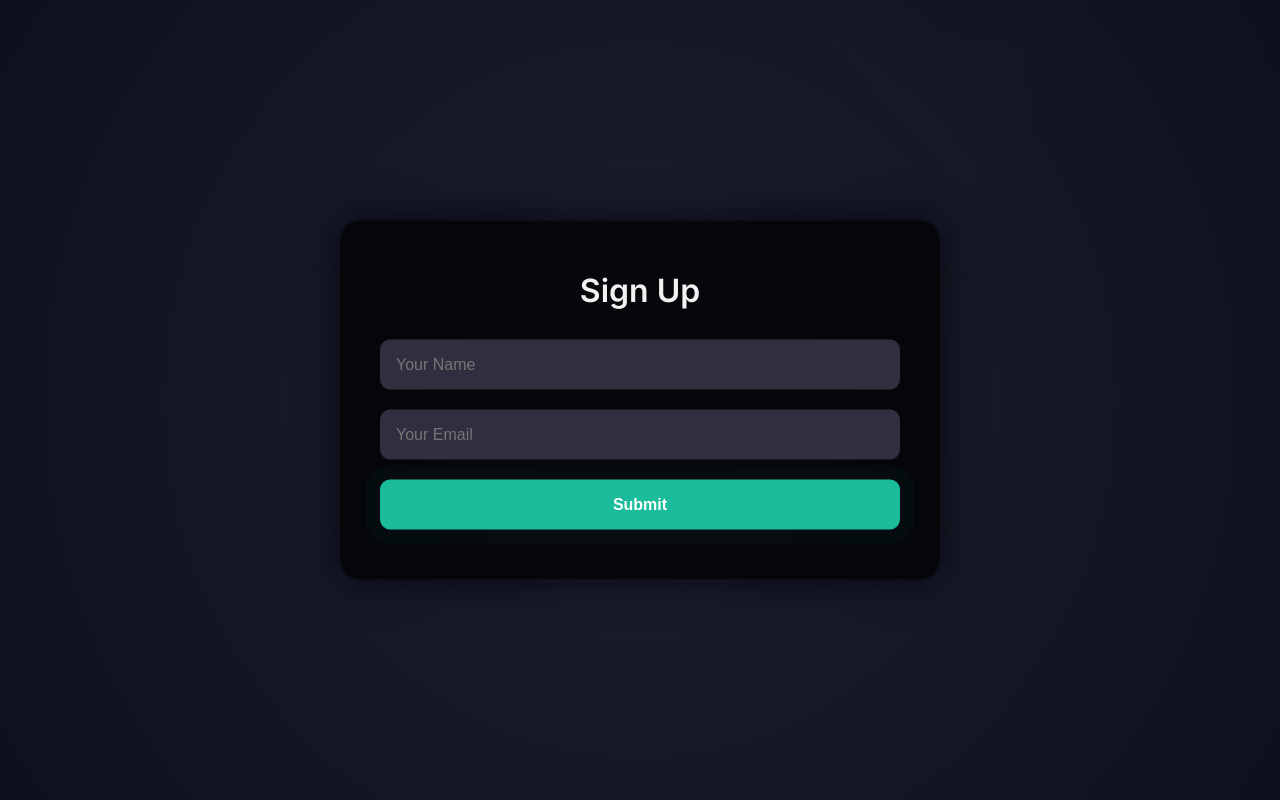
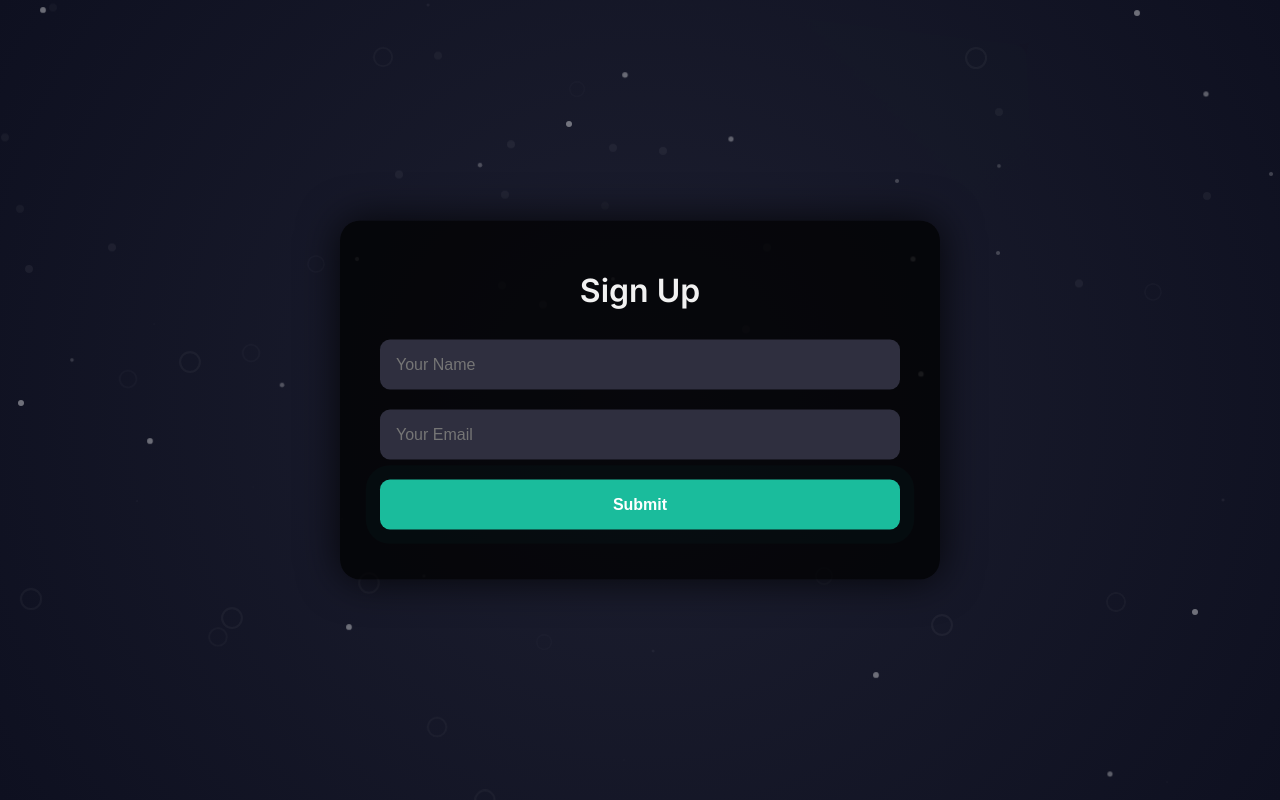
Before and after one commit to SubToJJ/hyguilds, a plain HTML site: page index.html in a window 1280 px wide. Drawn offline with Linux system fonts and the light colour scheme.

Commit message:
Update index.html

```diff
--- a/index.html
+++ b/index.html
@@ -226,9 +226,37 @@
     </form>
   </div>
 
-  <script>
+    <script>
     // Ambient dots
     for (let i = 0; i < 40; i++) {
       const dot = document.createElement('span');
       dot.className = 'dot';
-      dot
+      dot.style.left = Math.random() * 100 + '%';
+      dot.style.top = Math.random() * 100 + '%';
+      dot.style.animationDuration = (6 + Math.random() * 6) + 's';
+      document.querySelector('.particles').appendChild(dot);
+    }
+
+    // Ambient rings
+    for (let i = 0; i < 20; i++) {
+      const ring = document.createElement('span');
+      ring.className = 'ring';
+      ring.style.left = Math.random() * 100 + '%';
+      ring.style.top = Math.random() * 100 + '%';
+      ring.style.animationDuration = (4 + Math.random() * 4) + 's';
+      document.querySelector('.particles').appendChild(ring);
+    }
+
+    // Sparkles
+    for (let i = 0; i < 40; i++) {
+      const sparkle = document.createElement('span');
+      sparkle.style.left = Math.random() * 100 + '%';
+      sparkle.style.top = Math.random() * 100 + '%';
+      sparkle.style.animationDelay = (Math.random() * 3) + 's';
+      document.querySelector('.sparkles').appendChild(sparkle);
+    }
+  </script>
+
+  <script src="script.js"></script>
+</body>
+</html>
```
